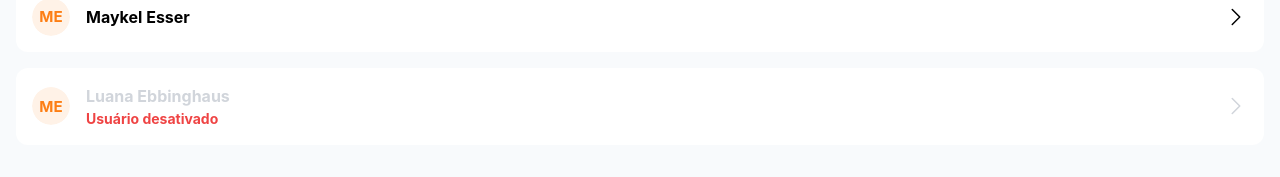
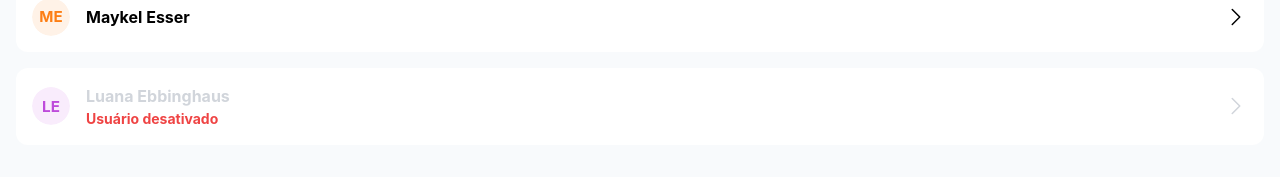
Before and after one commit to maykel-esser/caramelo, a Next.js app: page /poc/client/profile/business-profile/users in a window 1280 px wide. Shown: the part 142-319 px from the top of the page. Built offline with nearby package versions, Linux system fonts and the light colour scheme.

Commit message:
refactor(poc): dynamic props to `userList` component

```diff
--- a/components/pages/poc/user/userList.js
+++ b/components/pages/poc/user/userList.js
@@ -1,5 +1,6 @@
 import Link from "next/link";
 import { Avatar } from "@mantine/core";
+import { mask } from "utils/mask.utils";
 
 // Consts
 import { RESOURCE_STATUS } from "constants/status.constants";
@@ -7,14 +8,14 @@ import { RESOURCE_STATUS } from "constants/status.constants";
 // Icons
 import { ChevronRightIcon } from "@heroicons/react/24/outline";
 
-export default function cardList(props) {
+export default function userList(props) {
     return (
-        <Link href="/poc/client/profile/business-profile/users/details">
+        <Link href={props.href}>
             <div className="flex justify-between items-center mb-4 p-4 bg-white rounded-xl">
                 <div className="flex items-center gap-4">
                     <Avatar
-                        key="Maykel Esser"
-                        name="Maykel Esser"
+                        key={props.name}
+                        name={props.name}
                         color="initials"
                         size="md"
                     />
@@ -29,6 +30,11 @@ export default function cardList(props) {
                         >
                             {props.name}
                         </h2>
+                        {props.phone && (
+                            <p className="text-sm">
+                                {mask(props.phone, "(00) 00000-0000")}
+                            </p>
+                        )}
                         {props.status === RESOURCE_STATUS.UNAVAILABLE && (
                             <p className="text-red-500 text-sm font-bold">
                                 Usuário desativado
```
